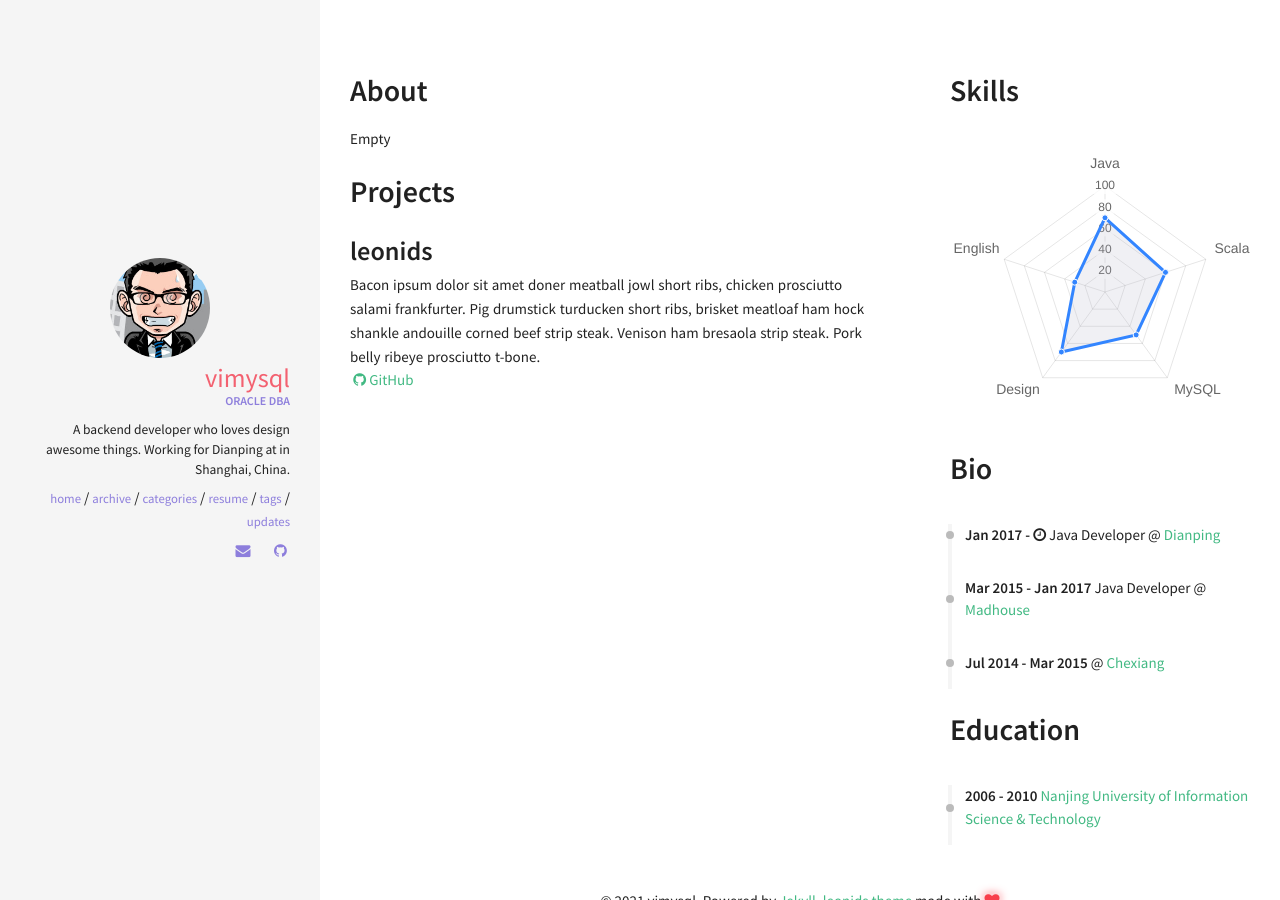
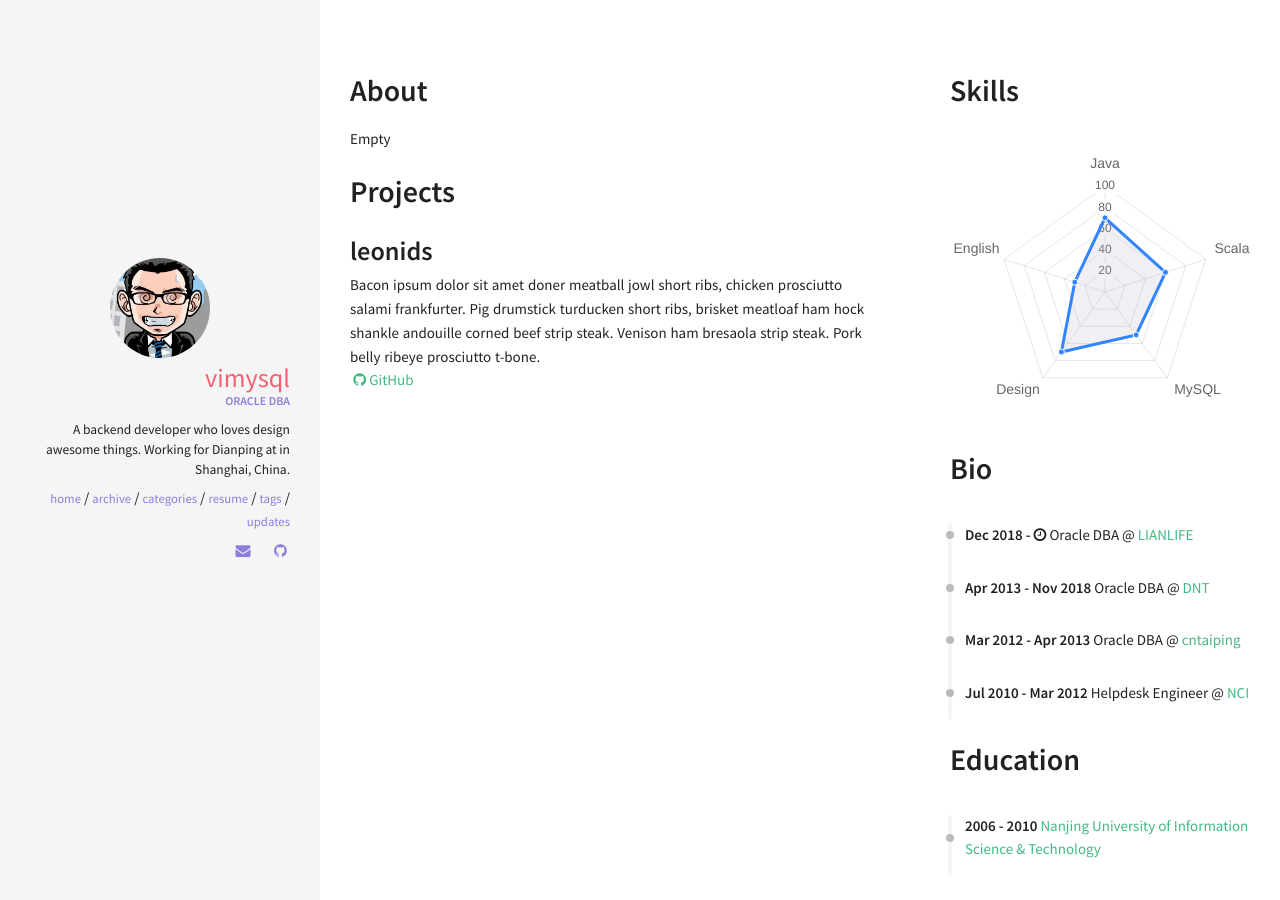
Before and after one commit to vimysql/vimysql.github.io, a Jekyll site: the page built from resume.html, in a window 1280 px wide. Built offline with Jekyll 4.4.1, drawn with Linux system fonts in a browser that asks for light colours; nearby versions of some CDN libraries; some of the changed text lies outside the part shown.

Commit message:
Update careers.yml

```diff
--- a/_data/index/careers.yml
+++ b/_data/index/careers.yml
@@ -1,15 +1,21 @@
 # careers section data
 # if you don't have language feature(language.yml is empty), ignore "i18n" items
-- name: Dianping
-  link: http://www.dianping.com/
-  date: Jan 2017 - <i class="fa fa-clock-o" aria-hidden="true" title="Until Now"></i>
-  job: Java Developer
+- name: LIANLIFE
+  link: http://www.lianlife.com/
+  date: Dec 2018 - <i class="fa fa-clock-o" aria-hidden="true" title="Until Now"></i>
+  job: Oracle DBA
 
-- name: Madhouse
-  link: http://www.madhouse.cn/
-  date: Mar 2015 - Jan 2017
-  job: Java Developer
+- name: DNT
+  link: https://www.dnt.com.cn/
+  date: Apr 2013 - Nov 2018
+  job: Oracle DBA
 
-- name: Chexiang
-  link: http://www.chexiang.com/
-  date: Jul 2014 - Mar 2015
+- name: cntaiping
+  link: http://www.cntaiping.com
+  date: Mar 2012 - Apr 2013
+  job: Oracle DBA
+
+- name: NCI
+  link: https://www.newchinalife.com
+  date: Jul 2010 - Mar 2012
+  job: Helpdesk Engineer
```
